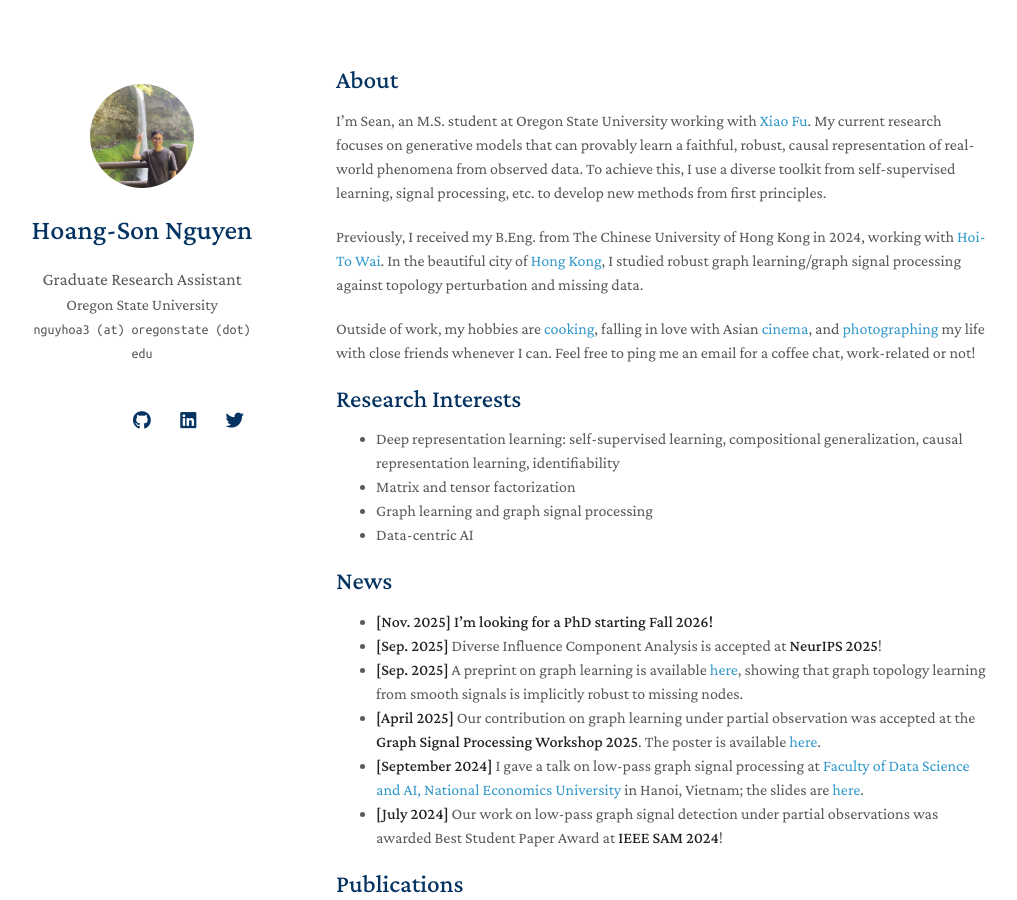
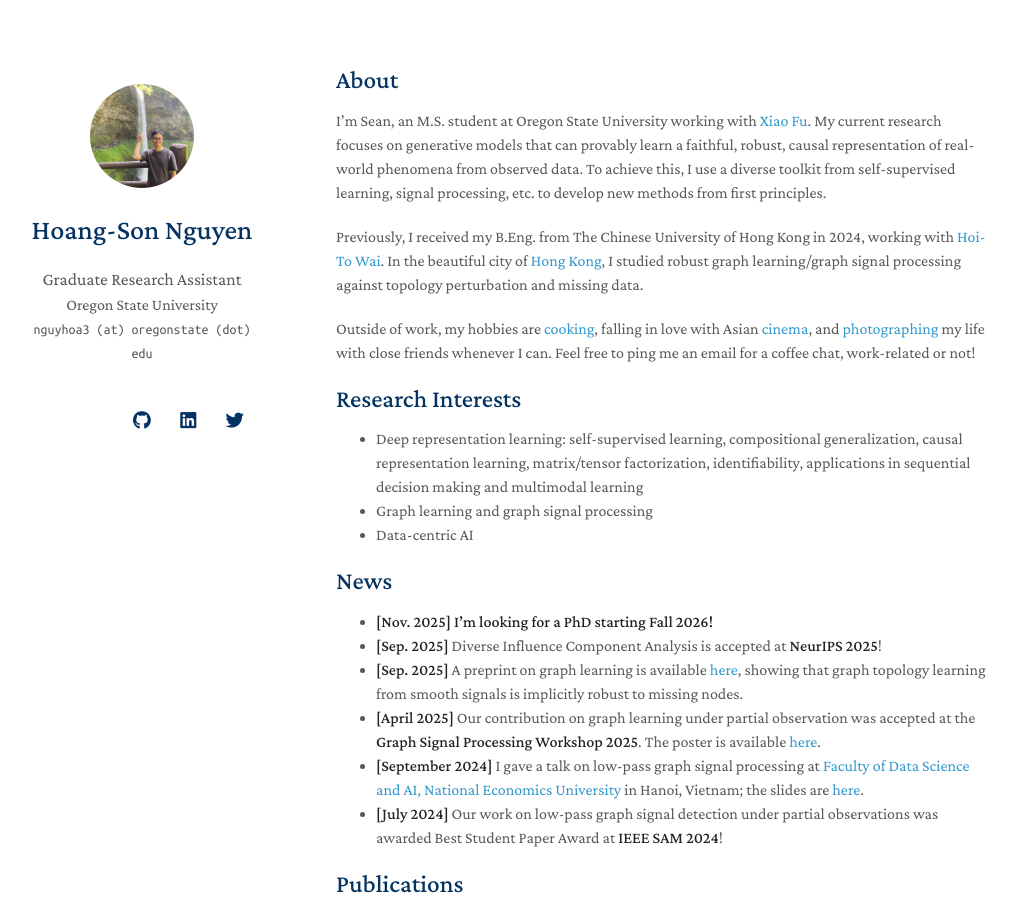
Before and after one commit to hsnguyen24/hsnguyen24.github.io, a Jekyll site: the page built from index.md, in a window 1280 px wide and 900 px high. Shown: the whole window, without its empty margins (134-1151 px from the left). Built offline with Jekyll 4.4.1, drawn with Linux system fonts in a browser that asks for light colours; nearby versions of some CDN libraries; a style sheet for code colours, icons or effects is not loaded; our own code applies the rules of GitHub Pages for plain Markdown files.

Commit message:
Update index.md

```diff
--- a/index.md
+++ b/index.md
@@ -11,8 +11,7 @@ Previously, I received my B.Eng. from The Chinese University of Hong Kong in 202
 Outside of work, my hobbies are [cooking](https://cookpad.com/vn/nguoi-su-dung/18474087/), falling in love with Asian [cinema](https://letterboxd.com/notseanthesheep/), and [photographing](https://www.flickr.com/photos/portlandprince25/) my life with close friends whenever I can. Feel free to ping me an email for a coffee chat, work-related or not!
 
 ## Research Interests
-- Deep representation learning: self-supervised learning, compositional generalization, causal representation learning, identifiability
-- Matrix and tensor factorization
+- Deep representation learning: self-supervised learning, compositional generalization, causal representation learning, matrix/tensor factorization, identifiability, applications in sequential decision making and multimodal learning
 - Graph learning and graph signal processing
 - Data-centric AI
 
```
